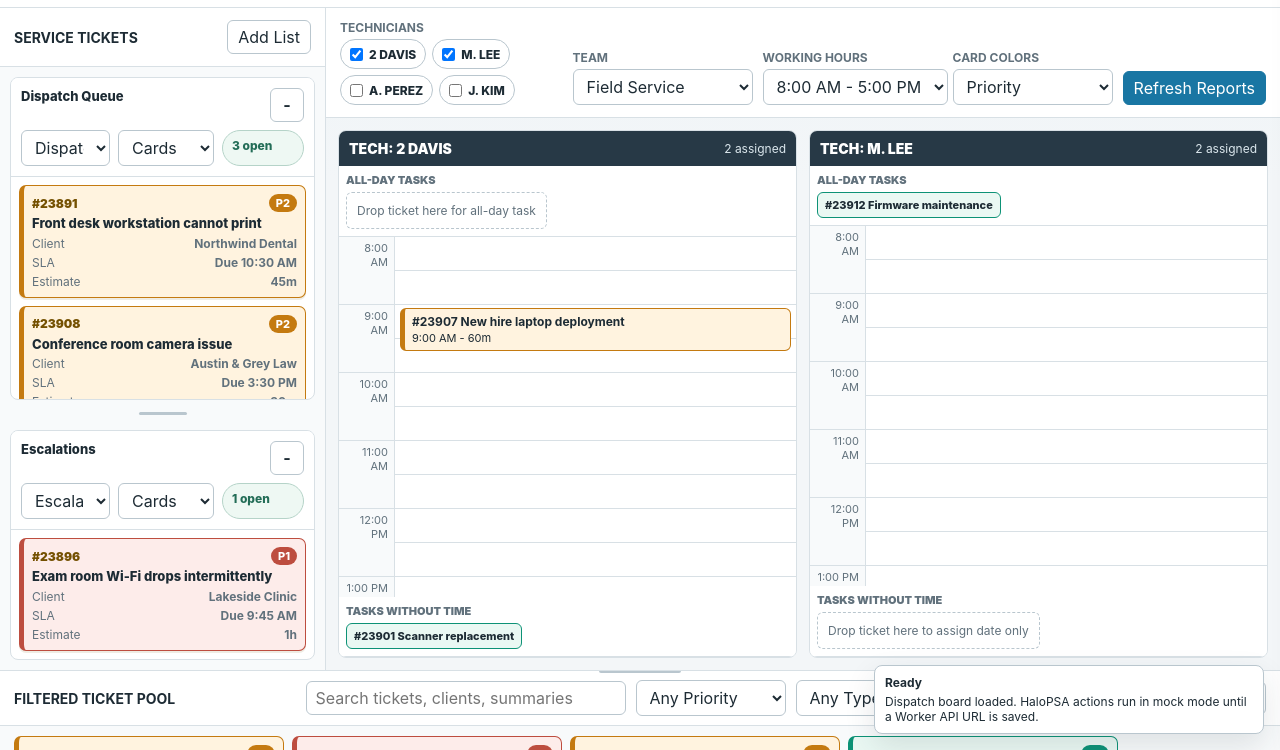
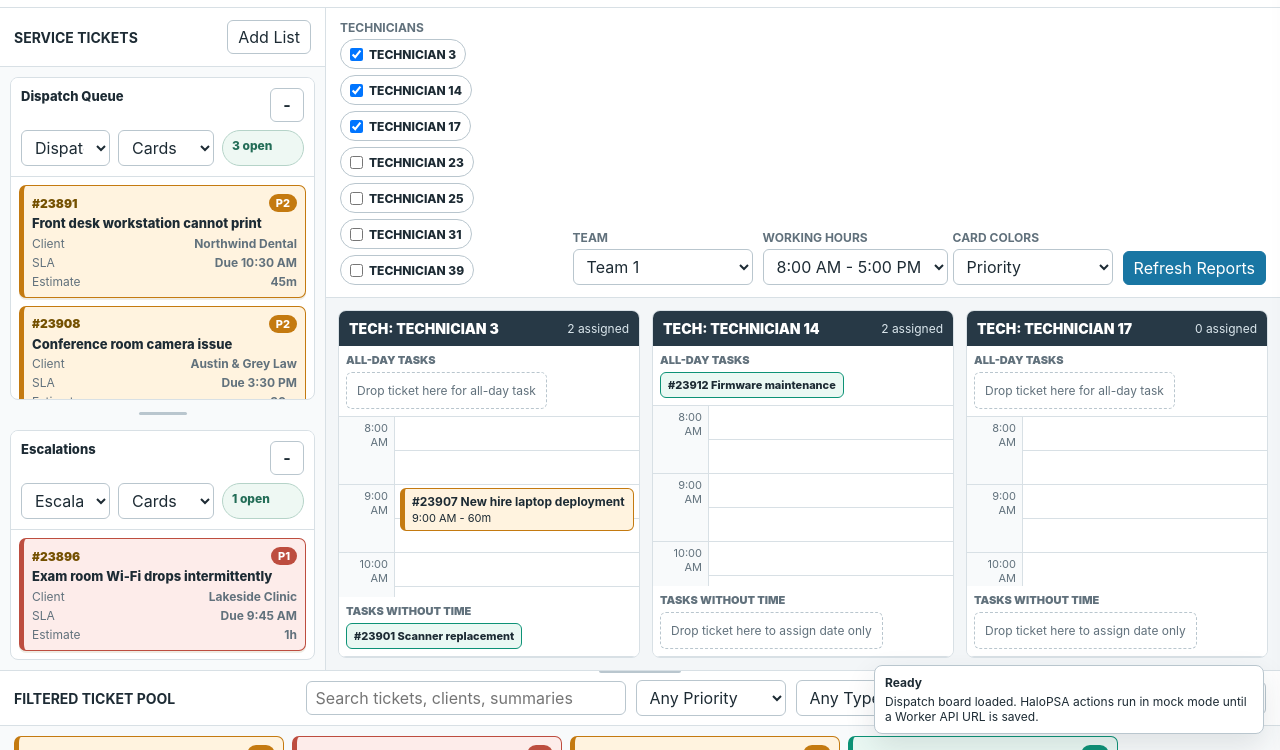
Before and after one commit to chadbrewyet/HaloDispatch, a plain HTML site: page index.html in a window 1280 px wide. Shown: the part 50-800 px from the top of the page. Drawn offline with Linux system fonts and the light colour scheme.

Commit message:
Configure Halo technician and team IDs

```diff
--- a/assets/app.js
+++ b/assets/app.js
@@ -1,11 +1,19 @@
 const technicians = [
-      { id: "davis", name: "2 Davis", team: "Field Service" },
-      { id: "mlee", name: "M. Lee", team: "Field Service" },
-      { id: "aperez", name: "A. Perez", team: "Projects" },
-      { id: "jkim", name: "J. Kim", team: "Remote Support" }
+      { id: "3", name: "Technician 3", teamId: "1", team: "Team 1" },
+      { id: "14", name: "Technician 14", teamId: "1", team: "Team 1" },
+      { id: "17", name: "Technician 17", teamId: "1", team: "Team 1" },
+      { id: "23", name: "Technician 23", teamId: "3", team: "Team 3" },
+      { id: "25", name: "Technician 25", teamId: "3", team: "Team 3" },
+      { id: "31", name: "Technician 31", teamId: "11", team: "Team 11" },
+      { id: "39", name: "Technician 39", teamId: "11", team: "Team 11" }
     ];
 
-    const teams = ["All Teams", "Field Service", "Projects", "Remote Support"];
+    const teams = [
+      { id: "all", name: "All Teams" },
+      { id: "1", name: "Team 1" },
+      { id: "3", name: "Team 3" },
+      { id: "11", name: "Team 11" }
+    ];
 
     const reports = [
       { id: "r-dispatch", name: "Dispatch Queue", reportId: "Halo Report 1042" },
@@ -25,8 +33,8 @@ const technicians = [
     ];
 
     const state = {
-      selectedTechs: ["davis", "mlee"],
-      team: "Field Service",
+      selectedTechs: ["3", "14", "17"],
+      team: "1",
       orientation: "horizontal",
       reportLists: ["r-dispatch", "r-emergency"],
       visibleFields: ["client", "sla", "estimate"],
@@ -35,15 +43,15 @@ const technicians = [
       theme: "light",
       listViews: { pool: "card" },
       sectionSizes: {},
-      apiBaseUrl: "",
+      apiBaseUrl: "https://gagepsa.halopsa.com/ticket?id=",
       apiProxyUrl: "",
       pendingAppointment: null,
       activeTicketId: null,
       boardItems: [
-        { ticketId: 23912, techId: "mlee", kind: "allDay", label: "Firmware maintenance", date: "" },
-        { ticketId: 23907, techId: "davis", kind: "timed", time: "09:00", duration: 60, date: "" },
-        { ticketId: 23919, techId: "mlee", kind: "timed", time: "15:00", duration: 60, date: "" },
-        { ticketId: 23901, techId: "davis", kind: "noTime", label: "Scanner replacement", date: "" }
+        { ticketId: 23912, techId: "14", kind: "allDay", label: "Firmware maintenance", date: "" },
+        { ticketId: 23907, techId: "3", kind: "timed", time: "09:00", duration: 60, date: "" },
+        { ticketId: 23919, techId: "14", kind: "timed", time: "15:00", duration: 60, date: "" },
+        { ticketId: 23901, techId: "3", kind: "noTime", label: "Scanner replacement", date: "" }
       ]
     };
 
@@ -151,10 +159,8 @@ const technicians = [
         }
         if (saved.listViews) state.listViews = { ...state.listViews, ...saved.listViews };
         if (saved.sectionSizes) state.sectionSizes = saved.sectionSizes;
-        if (saved.apiBaseUrl) {
-          state.apiBaseUrl = saved.apiBaseUrl;
-          $("apiBaseUrl").value = saved.apiBaseUrl;
-        }
+        if (saved.apiBaseUrl) state.apiBaseUrl = saved.apiBaseUrl;
+        $("apiBaseUrl").value = state.apiBaseUrl;
         if (saved.apiProxyUrl) {
           state.apiProxyUrl = saved.apiProxyUrl;
           $("apiProxyUrl").value = saved.apiProxyUrl;
@@ -182,7 +188,7 @@ const technicians = [
     }
 
     function renderTeamSelect() {
-      $("teamSelect").innerHTML = teams.map(team => `<option>${team}</option>`).join("");
+      $("teamSelect").innerHTML = teams.map(team => `<option value="${team.id}">${team.name}</option>`).join("");
       $("teamSelect").value = state.team;
     }
 
@@ -768,7 +774,11 @@ const technicians = [
     }
 
     function ticketUrl(ticket) {
-      return state.apiBaseUrl ? `${state.apiBaseUrl.replace(/\/$/, "")}/tickets?id=${ticket.id}` : `HaloPSA ticket URL pending for #${ticket.id}`;
+      if (!state.apiBaseUrl) return `HaloPSA ticket URL pending for #${ticket.id}`;
+      if (state.apiBaseUrl.includes("?id=") || state.apiBaseUrl.endsWith("=")) {
+        return `${state.apiBaseUrl}${ticket.id}`;
+      }
+      return `${state.apiBaseUrl.replace(/\/$/, "")}/ticket?id=${ticket.id}`;
     }
 
     function detailBox(label, value) {
@@ -814,10 +824,10 @@ const technicians = [
 
     function selectTeam() {
       state.team = $("teamSelect").value;
-      if (state.team === "All Teams") {
+      if (state.team === "all") {
         state.selectedTechs = technicians.map(tech => tech.id);
       } else {
-        state.selectedTechs = technicians.filter(tech => tech.team === state.team).map(tech => tech.id);
+        state.selectedTechs = technicians.filter(tech => tech.teamId === state.team).map(tech => tech.id);
       }
       renderTechPicker();
       renderBoard();
--- a/index.html
+++ b/index.html
@@ -130,8 +130,8 @@
           <input id="apiProxyUrl" placeholder="https://halo-dispatch-api.your-subdomain.workers.dev">
         </div>
         <div class="field">
-          <label>Halo Ticket URL Base</label>
-          <input id="apiBaseUrl" placeholder="https://yourtenant.halopsa.com">
+          <label>Halo Ticket URL Prefix</label>
+          <input id="apiBaseUrl" placeholder="https://gagepsa.halopsa.com/ticket?id=">
         </div>
         <div class="field">
           <label>Report ID Source</label>
--- a/worker/halo-proxy.js
+++ b/worker/halo-proxy.js
@@ -168,6 +168,7 @@ function ticketAssignmentPayload(payload, env) {
     customfields: [
       {
         id: Number(dateFieldId),
+        name: env.HALO_DISPATCH_DATE_FIELD_NAME || "CFTaskWithoutTimeDate",
         value: payload.dateFieldValue || payload.date
       }
     ]
```
Also changed, not shown: 3 other files.
